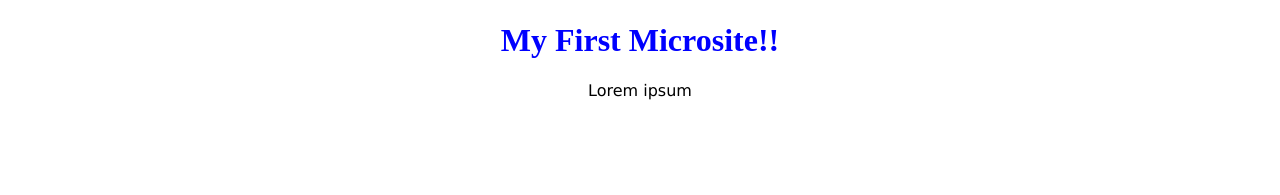
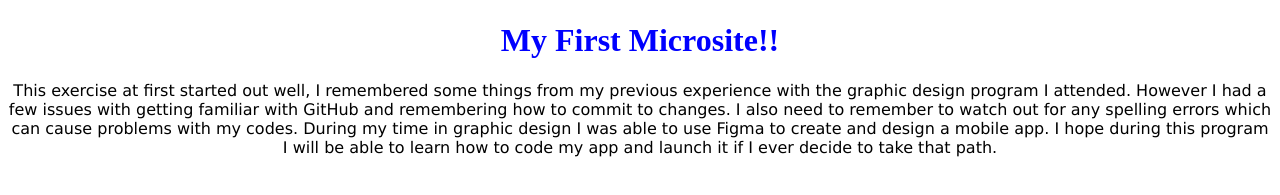
Before and after one commit to dhazelle/desn3035-e1, a plain HTML site: page index.html in a window 1280 px wide. Shown: the part 27-222 px from the top of the page. Drawn offline with Linux system fonts and the light colour scheme.

Commit message:
Changed Paragraph & Wrote More

```diff
--- a/index.html
+++ b/index.html
@@ -8,6 +8,6 @@
 <body>
     <img src="meme.jpg" />
     <h1>My First Microsite!!</h1>
-    <p>Lorem ipsum</p>
+    <p>This exercise at first started out well, I remembered some things from my previous experience with the graphic design program I attended. However I had a few issues with getting familiar with GitHub and remembering how to commit to changes. I also need to remember to watch out for any spelling errors which can cause problems with my codes. During my time in graphic design I was able to use Figma to create and design a mobile app. I hope during this program I will be able to learn how to code my app and launch it if I ever decide to take that path.</p>
 </body>
 </html>
```
